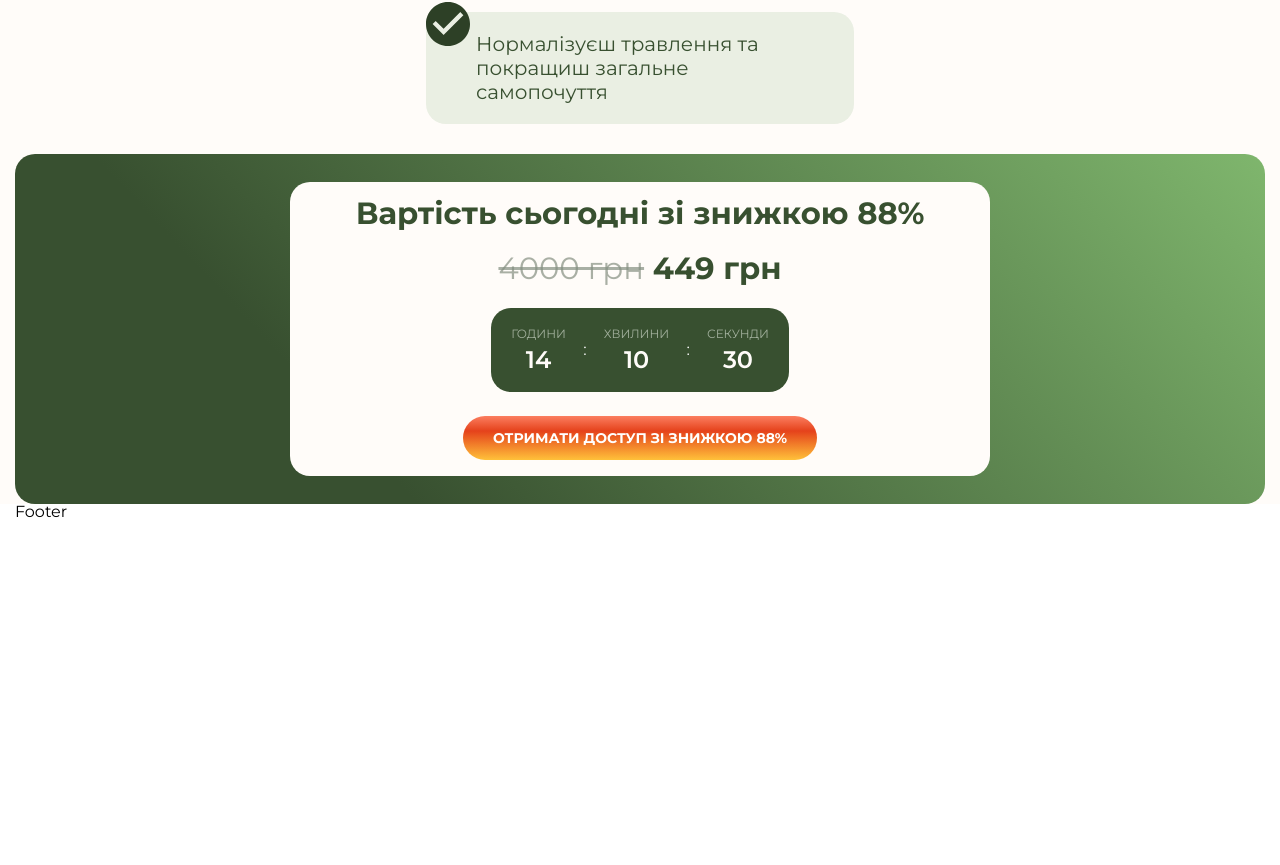
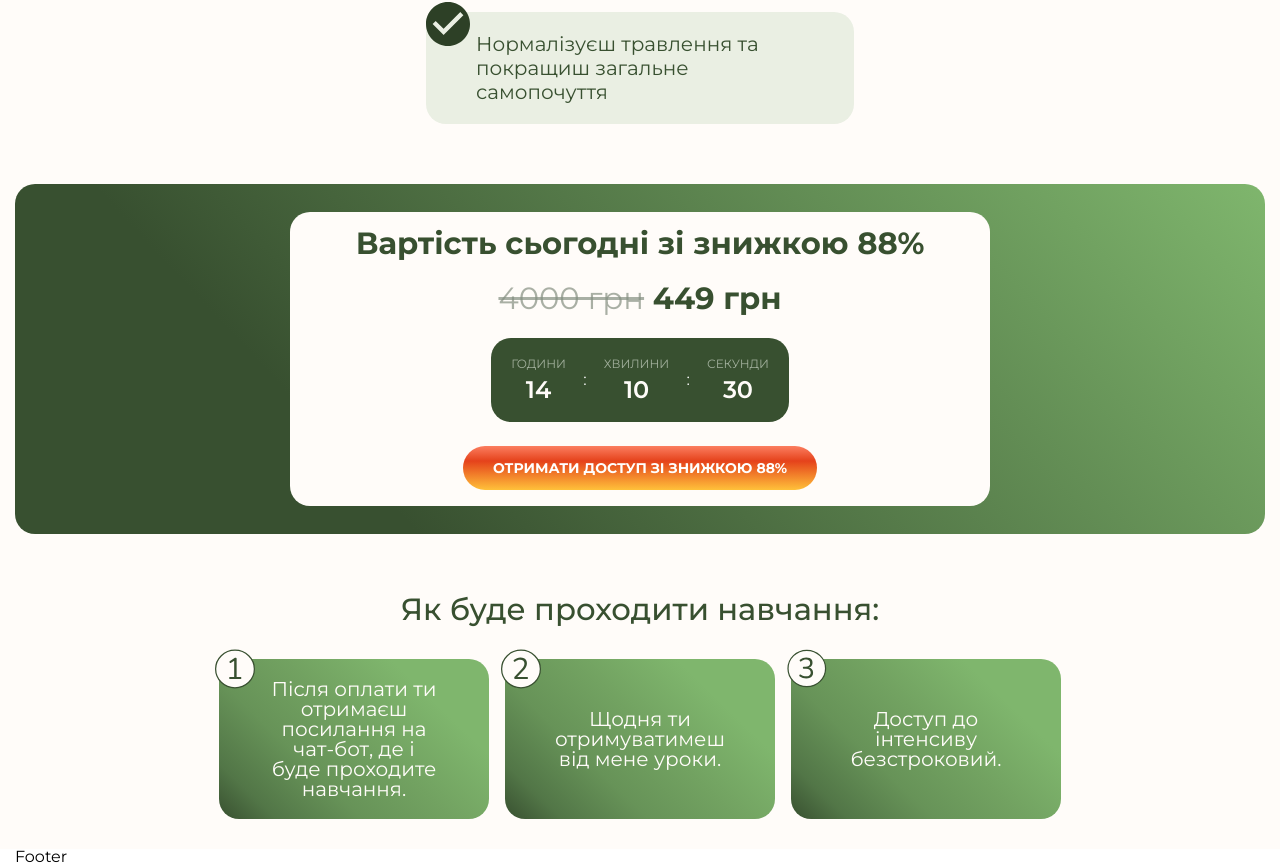
Before and after one commit to Sokiryanin/landing-nutri, a website built with Vite: page src/index.html in a window 1280 px wide. Shown: the part 4854-5719 px from the top of the page. Before the commit the page ends 5374 px from the top, so only its background shows below. Built offline with nearby package versions, Linux system fonts and the light colour scheme; files whose address does not match are found by name; a web font is replaced by a local one.

Commit message:
add instructions section

```diff
--- a/src/index.html
+++ b/src/index.html
@@ -21,6 +21,7 @@
       <load src="./partials/program.html" />
       <load src="./partials/result.html" />
       <load src="./partials/counter.html" />
+      <load src="./partials/instructions.html" />
       </main>
 
       <load src="./partials/footer.html" />
--- /dev/null
+++ b/src/partials/instructions.html
@@ -0,0 +1,18 @@
+<section class="instructions">
+    <div class="instructions__container">
+        <h2 class="instructions__title">
+            Як буде проходити навчання:
+        </h2>
+        <div class="instructions__items">
+            <div class="instructions__item">
+                <p>Після оплати ти отримаєш посилання на чат-бот, де і буде проходите навчання.</p>
+            </div>
+            <div class="instructions__item">
+                <p>Щодня ти отримуватимеш від мене уроки.</p>
+            </div>
+            <div class="instructions__item">
+                <p>Доступ до інтенсиву безстроковий.</p>
+            </div>
+        </div>
+    </div>
+</section>
--- a/src/scss/components/countdown.scss
+++ b/src/scss/components/countdown.scss
@@ -1,41 +1,8 @@
-//  .countdown {
-//     display: flex;
-//     align-items: center;
-//     justify-content: center;
-//     background-color: #37492c; /* Цвет фона */
-//     color: white;
-//     padding: 20px 40px;
-//     border-radius: 50px;
-//     font-family: Arial, sans-serif;
-// }
-
-// .countdown__item {
-//     display: flex;
-//     flex-direction: column;
-//     align-items: center;
-//     font-weight: bold;
-// }
-
-// .countdown__item span {
-//     font-size: 48px;
-// }
-
-// .countdown__item p {
-//     font-size: 16px;
-//     color: rgba(255, 255, 255, 0.6);
-//     margin: 5px 0 0;
-//     text-transform: uppercase;
-// }
-
-// .countdown__separator {
-//     font-size: 48px;
-//     font-weight: bold;
-//     margin: 0 10px;
-// }
-
 
 .counter {
     background-color: #fffcf9;
+    padding-top: toRem(30);
+        padding-bottom: toRem(30);
     // .counter__container
 
     &__container {}
--- /dev/null
+++ b/src/scss/components/instructions.scss
@@ -0,0 +1,92 @@
+.instructions {
+    background-color: #fffcf9;
+    padding-top: toRem(30);
+    padding-bottom: toRem(30);
+    // .instructions__container
+
+    &__container {
+    }
+
+    // .instructions__title
+
+    &__title {
+        font-weight: 500;
+        text-align: center;
+        color: #385030;
+        margin-bottom: toRem(34);
+        @include adaptiveValue("font-size",32, 24);
+    }
+
+    // .instructions__items
+
+    &__items {
+
+        display: flex;
+        flex-wrap: wrap;
+        gap: toRem(16);
+        justify-content: center;
+
+        @media (max-width:$mobile) {
+
+            flex-wrap: nowrap;
+            flex-direction: column;
+
+        }
+    }
+
+    // .instructions__item
+
+    &__item {
+        position: relative;
+        border-radius: toRem(20);
+        padding: toRem(20) toRem(50);
+        max-width: toRem(270);
+        background: linear-gradient(44deg, #385030 0%, #527647 13.2%, #679358 33.1%, #72a261 53.75%, #7fb66d 77.36%);
+        text-align: center;
+
+        display: flex;
+        align-items: center;
+        justify-content: center;
+
+        min-height: toRem(160);
+
+        @media (max-width:$mobile) {
+
+            max-width: 100%;
+            min-height: auto;
+        }
+
+
+        &::before {
+            content: "";
+            position: absolute;
+            top: -10px;
+            left: 16px;
+            transform: translateX(-50%);
+            width: toRem(40); // Размер иконки
+            height: toRem(40);
+            background-size: contain;
+            background-repeat: no-repeat;
+        }
+
+        &:nth-child(1)::before {
+            background-image: url("/icons/1.svg"); // Первая иконка
+        }
+
+        &:nth-child(2)::before {
+            background-image: url("/icons/2.svg"); // Вторая иконка
+        }
+
+        &:nth-child(3)::before {
+            background-image: url("/icons/3.svg"); // Третья иконка
+        }
+    }
+
+
+    &__item p {
+        font-weight: 400;
+        font-size: toRem(20);
+        color: #385030;
+        color: #fffcf9;
+    }
+}
--- a/src/scss/components/program.scss
+++ b/src/scss/components/program.scss
@@ -118,30 +118,8 @@
         background: radial-gradient(280.39% 124.48% at 97.26% 21.57%, #7fb66d 0%, #385030 100%);
 
         @include adaptiveValue("font-size", 32, 20);
-
-        // ._spoller-init & {
-        //     position: relative;
-        //     cursor: pointer;
-
-        //     &::after {
-        //         content: url('../../public/icons/plus.svg');
-        //         position: absolute;
-        //         right: toRem(30);
-        //         width: toRem(24);
-        //         height: toRem(24);
-        //         transition: transform 0.3s ease;
-        //     }
-
-        //     &._spoller-active {
-
-        //         &::after {
-        //             content: url('../../public/icons/minus.svg');
-        //         }
-        //     }
-        // }
-
         &::after {
-            content: url('../../public/icons/plus.svg');
+            content: url('/icons/plus.svg');
             position: absolute;
             right: toRem(30); // Позиционируем ближе к заголовку
             top: 54%;
@@ -160,7 +138,7 @@
     }
 
     details[open] .spollers-program__title::after {
-        content: url('../../public/icons/minus.svg');
+        content: url('/icons/minus.svg');
     }
 
     // .spollers-program__question
--- a/src/scss/components/result.scss
+++ b/src/scss/components/result.scss
@@ -24,8 +24,7 @@
 
     // .result__items
 
-    &__items {
-        display: grid;
+        &__items {
         display: flex;
         flex-wrap: wrap;
         gap: toRem(16);
--- a/src/scss/main.scss
+++ b/src/scss/main.scss
@@ -151,4 +151,5 @@ body {
 @import './components/program.scss';
 @import './components/result.scss';
 @import './components/countdown.scss';
+@import './components/instructions.scss';
 @import './components/footer.scss';
```
Also changed, not shown: src/public/icons/1.svg (added), src/public/icons/2.svg (added), src/public/icons/3.svg (added).
